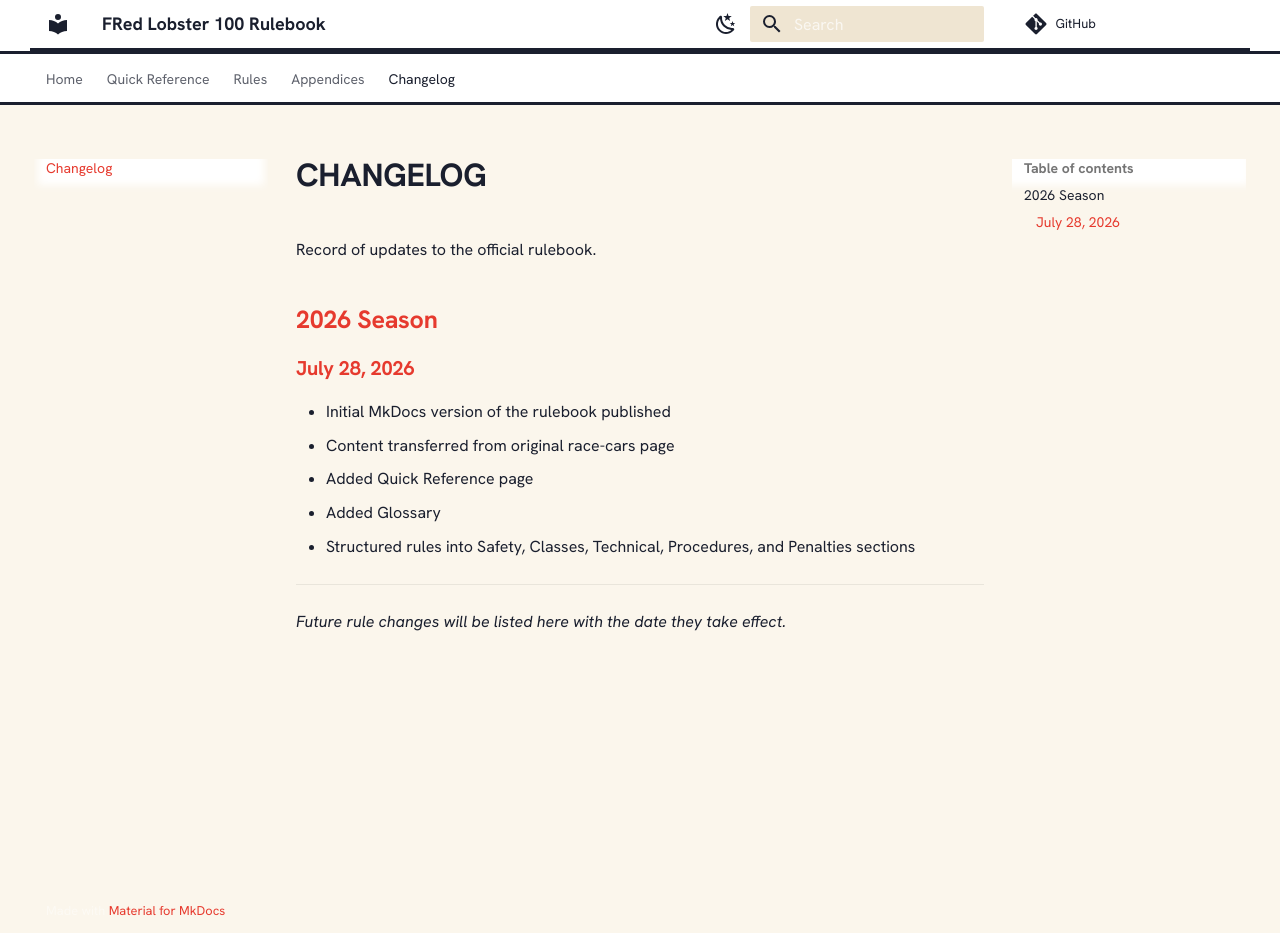
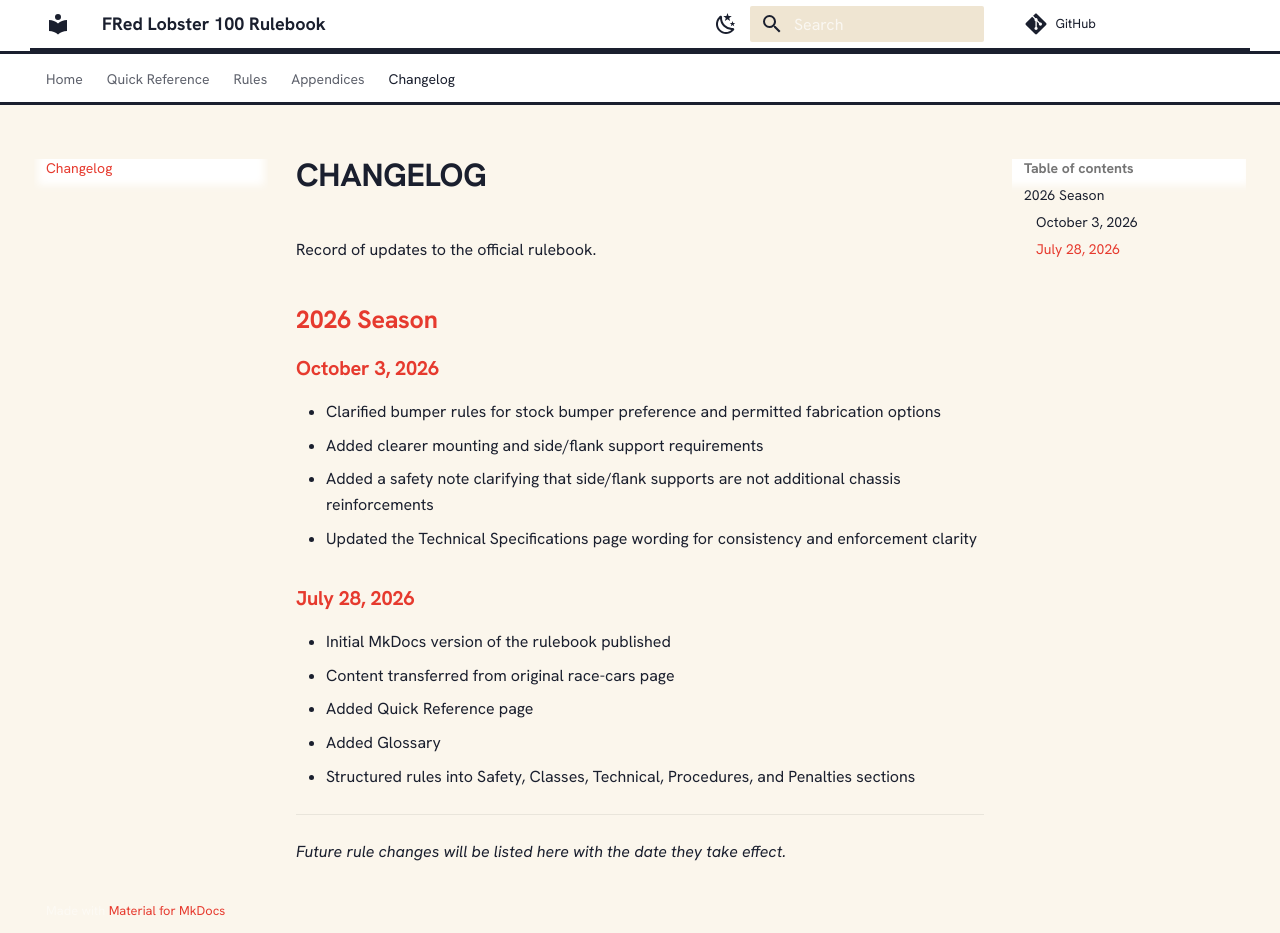
Before and after one commit to ruddyrid/race-rulebook, an MkDocs documentation site: the page built from docs/changelog.md, in a window 1280 px wide and 933 px high. Built offline with MkDocs 1.6.1 and Material for MkDocs 9.7.7, drawn with Linux system fonts in a browser that asks for light colours; some web fonts are replaced; comment, search, counter and statistics services are not loaded.

Commit message:
Update changelog and clean MkDocs warnings

```diff
--- a/docs/changelog.md
+++ b/docs/changelog.md
@@ -3,6 +3,12 @@
 Record of updates to the official rulebook.
 
 ## 2026 Season
+
+### October 3, 2026
+- Clarified bumper rules for stock bumper preference and permitted fabrication options
+- Added clearer mounting and side/flank support requirements
+- Added a safety note clarifying that side/flank supports are not additional chassis reinforcements
+- Updated the Technical Specifications page wording for consistency and enforcement clarity
 
 ### July 28, 2026
 - Initial MkDocs version of the rulebook published
```
Also changed, not shown: docs/appendices/index.md (+8 -8 lines), docs/index.md (+1 -1 lines), docs/rules/classes.md (+1 -1 lines).
